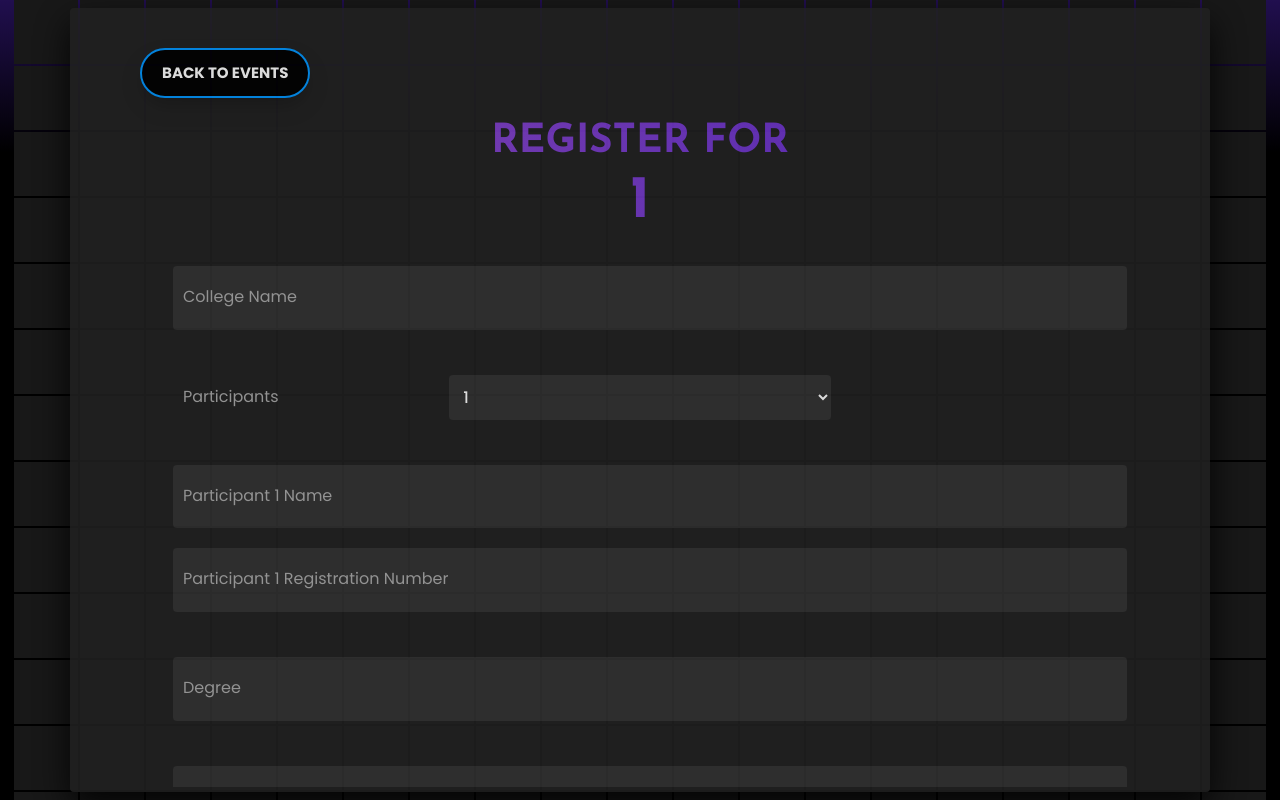
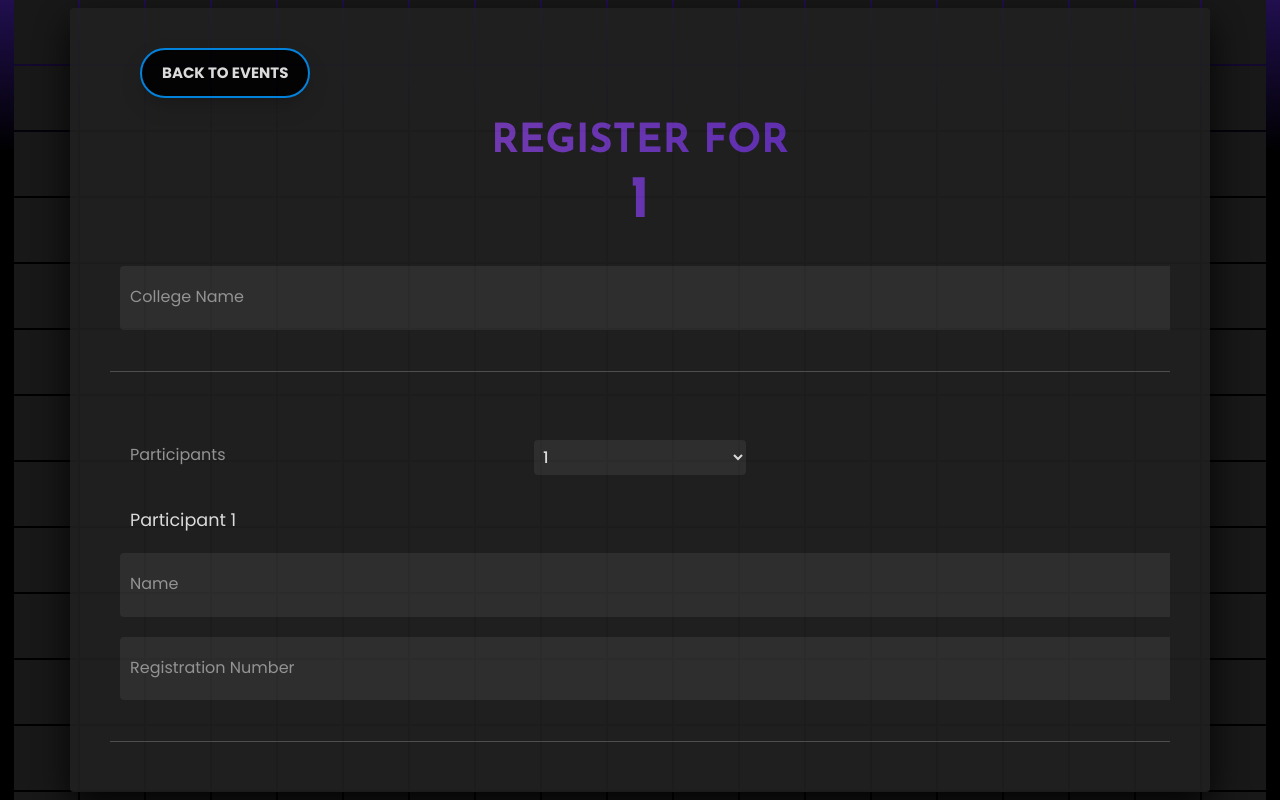
Before and after one commit to htarab-b/techutsav-9.0, a React (Vite) app: page /register/1 in a window 1280 px wide. Built offline with nearby package versions, Linux system fonts and the light colour scheme; a web font is replaced by a local one.

Commit message:
Fixed Alignment issues for Register page

```diff
--- a/src/App.css
+++ b/src/App.css
@@ -562,10 +562,11 @@ section .container .registercontent h1 .highlight
 }
 section .container .registercontent .form
 {
-  width: 90%;
+  width: 100%;
   display: flex;
   flex-direction: column;
   gap: 25px;
+  overflow-x: hidden;
 }
 section .container ::-webkit-scrollbar
 {
@@ -591,16 +592,18 @@ section .container .registercontent .form .inputBox input
 }
 section .container .registercontent .form .inputBox select
 {
-  width: 40%;
+  position: absolute;
+  left: 40%;
+  width: 20%;
   background: #333;
   border: none;
   outline: none;
-  padding: 10px;
+  padding: 5px;
+  margin-top: 7px;
   border-radius: 4px;
   color: #fff;
   font-weight: 500;
   font-size: 1em;
-  padding-right: 10px;
 }
 section .container .registercontent .form .inputBox label
 {
@@ -611,6 +614,15 @@ section .container .registercontent .form .inputBox label
   color: #aaa;
   transition: 0.5s;
   pointer-events: none;
+  font-size: 1em;
+  margin-left: 0;
+}
+section .container .registercontent .form label
+{
+  font-size: 1.1em;
+  display: flex;
+  justify-content: left;
+  margin-left: 20px;
 }
 section .container .registercontent .form .inputBox input[type="text"]
 {
--- a/src/components/Register.jsx
+++ b/src/components/Register.jsx
@@ -44,6 +44,7 @@ function Register() {
                     <input type="text" name="entry.2114207288" required />{" "}
                     <i>College Name</i>
                   </div>
+                  <hr />
                   <div className="inputBox">
                     <label>Participants</label>
                     <select id="participant_count" onChange={changeNumParticipants}>
@@ -53,18 +54,21 @@ function Register() {
                       <option value="4">4</option>
                     </select>
                   </div>
+                  <br />
                   {[...Array(NumParticipants)].map((_, index) => (
                     <div key={index}>
+                        <label>{`Participant ${index + 1}`}</label>
                       <div className="inputBox">
                         <input type="text" name={participantentryname[index]} required />
-                        <i>{`Participant ${index + 1} Name`}</i>
+                        <i>{`Name`}</i>
                       </div>
                       <div className="inputBox">
                         <input type="text" name={participantentryreg[index]} required />
-                        <i>{`Participant ${index + 1} Registration Number`}</i>
+                        <i>{`Registration Number`}</i>
                       </div>
                     </div>
                   ))}
+                  <hr />
                   <div className="inputBox">
                     <input type="text" name="entry.1990457520" required />{" "}
                     <i>Degree</i>
```
